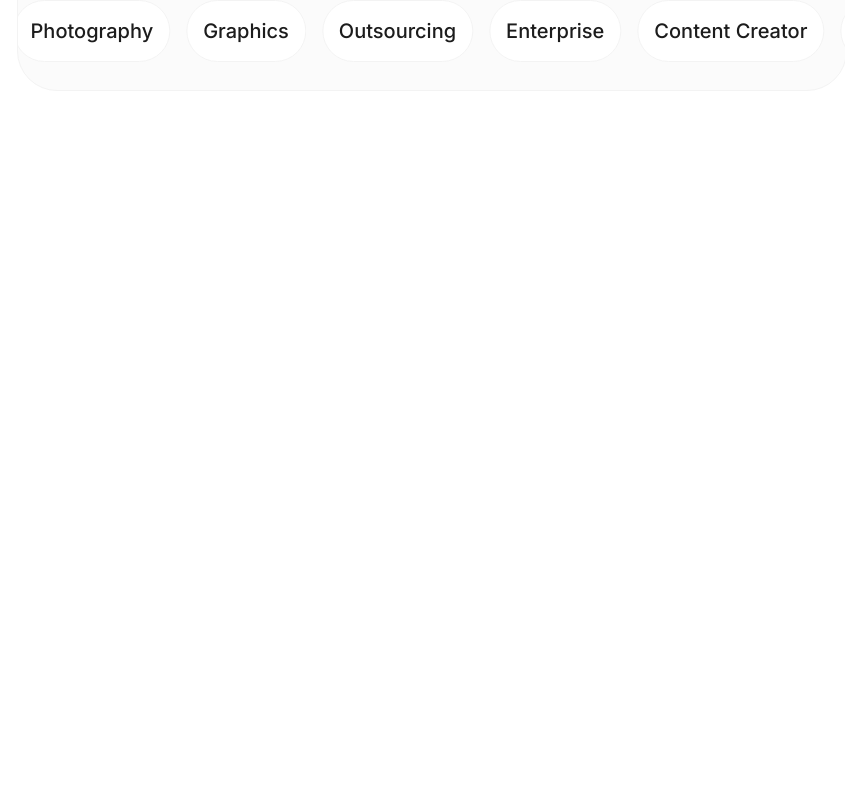
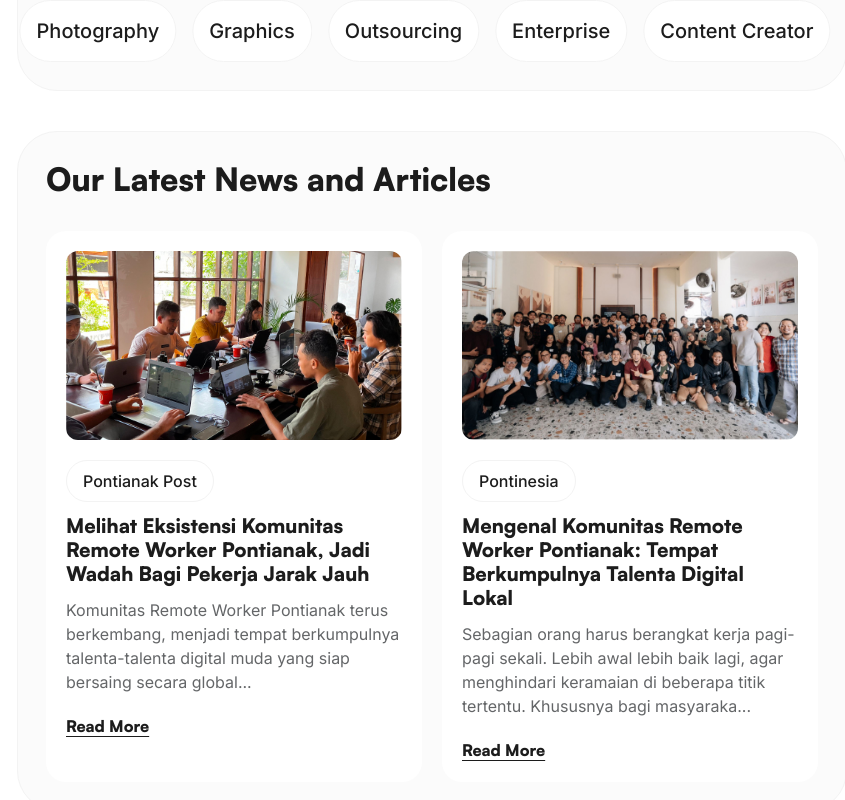
Before and after one commit to thefathdev/remote-worker-pnk, a Next.js app: page / in a window 1280 px wide. Shown: the part 2718-3518 px from the top of the page, without its empty margins (333-1178 px from the left). Before the commit the page ends 2909 px from the top, so only its background shows below. Built offline with nearby package versions, Linux system fonts and the light colour scheme.

Commit message:
Add Articles component to display latest news and articles

```diff
--- a/src/app/page.tsx
+++ b/src/app/page.tsx
@@ -1,5 +1,6 @@
 import { About } from "@/components/home/about";
 import { Activity } from "@/components/home/activity";
+import { Articles } from "@/components/home/articles";
 import { Hero } from "@/components/home/hero";
 import { WorkFields } from "@/components/home/work-fields";
 import { NavMenu } from "@/components/nav-menu";
@@ -15,6 +16,7 @@ export default function Home() {
         <About />
         <Activity />
         <WorkFields />
+        <Articles />
       </div>
     </div>
   );
--- /dev/null
+++ b/src/components/home/articles.tsx
@@ -0,0 +1,84 @@
+const ARTICLES = [
+  {
+    source: "Pontianak Post",
+    title:
+      "Melihat Eksistensi Komunitas Remote Worker Pontianak, Jadi Wadah Bagi Pekerja Jarak Jauh",
+    description:
+      "Komunitas Remote Worker Pontianak terus berkembang, menjadi tempat berkumpulnya talenta-talenta digital muda yang siap bersaing secara global...",
+    image: "/articles/article-1.jpg",
+    readMoreLink: "#",
+  },
+  {
+    source: "Pontinesia",
+    title:
+      "Mengenal Komunitas Remote Worker Pontianak: Tempat Berkumpulnya Talenta Digital Lokal",
+    description:
+      "Sebagian orang harus berangkat kerja pagi-pagi sekali. Lebih awal lebih baik lagi, agar menghindari keramaian di beberapa titik tertentu. Khususnya bagi masyaraka...",
+    image: "/articles/article-2.jpg",
+    readMoreLink: "#",
+  },
+];
+
+export function Articles() {
+  return (
+    <div className="p-7 flex flex-col gap-8 border border-[#F3F3F3] bg-[#FBFBFB] rounded-[2.5rem] max-w-[calc(100vw-450px)]">
+      <h2 className="font-satoshi font-bold text-[2rem] leading-[1.2] text-[#1C1C1C]">
+        Our Latest News and Articles
+      </h2>
+
+      <div className="grid grid-cols-2 gap-5">
+        {ARTICLES.map((article) => (
+          <ArticleCard key={article.title} {...article} />
+        ))}
+      </div>
+    </div>
+  );
+}
+
+type ArticleCardProps = {
+  source: string;
+  title: string;
+  description: string;
+  image: string;
+  readMoreLink: string;
+};
+
+const ArticleCard = ({
+  source,
+  title,
+  description,
+  image,
+  readMoreLink,
+}: ArticleCardProps) => (
+  <div className="p-5 gap-5 flex flex-col bg-white rounded-[1.25rem]">
+    <div className="rounded-[0.75rem] w-full aspect-video bg-[#F3F3F3] relative overflow-hidden">
+      {/* eslint-disable-next-line @next/next/no-img-element */}
+      <img
+        src={image}
+        alt={title}
+        className="object-cover w-full h-full"
+        loading="lazy"
+        decoding="async"
+      />
+    </div>
+
+    <div className="flex flex-col gap-3">
+      <span className="py-2 px-4 border rounded-full border-[#F3F3F3] w-fit font-medium text-[#1C1C1C]">
+        {source}
+      </span>
+
+      <h3 className="font-satoshi font-bold text-xl leading-[1.2] text-[#1C1C1C]">
+        {title}
+      </h3>
+
+      <p>{description}</p>
+    </div>
+
+    <a
+      href={readMoreLink}
+      className="font-satoshi font-bold underline text-[#1C1C1C] underline-offset-4"
+    >
+      Read More
+    </a>
+  </div>
+);
```
Also changed, not shown: public/articles/article-1.jpg (added), public/articles/article-2.jpg (added).
